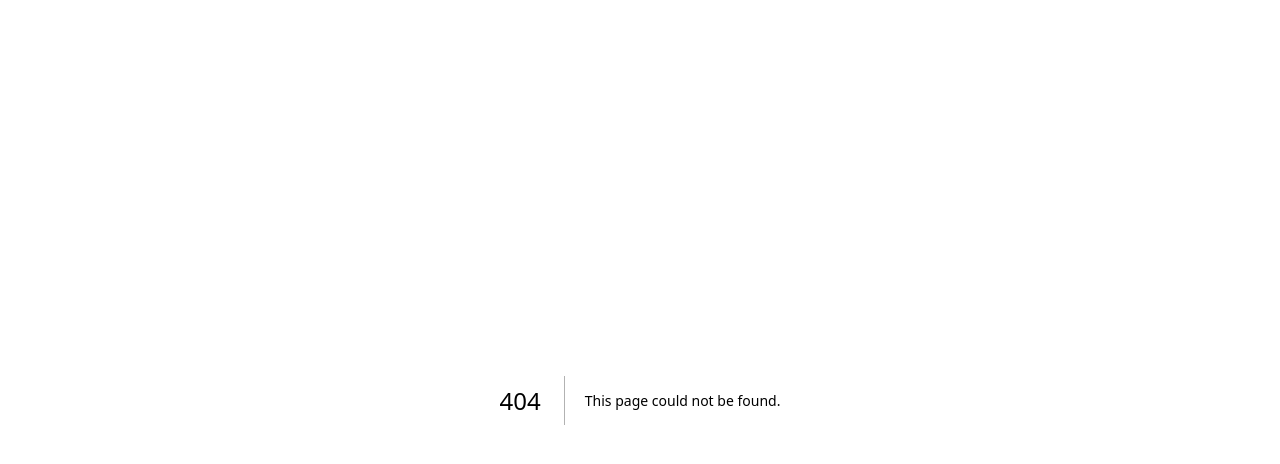
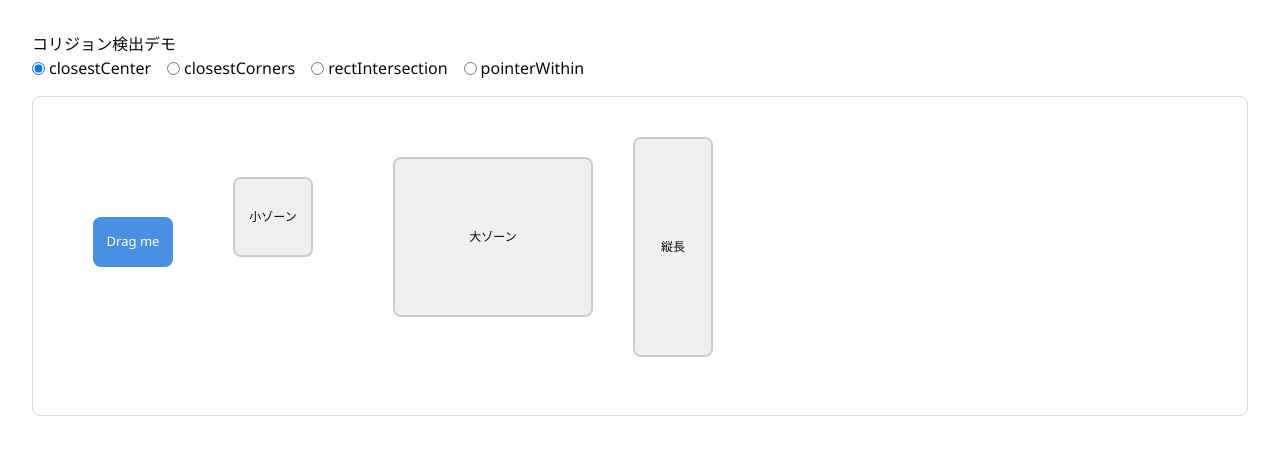
Before and after one commit to tainakarorue/2026-next-dndkit-lesson, a Next.js app: page /lesson/07 in a window 1280 px wide. Before the commit this address had no page. Shown: the top 464 px of the page. Built offline with nearby package versions, Linux system fonts and the light colour scheme; a web font is replaced by a local one.

Commit message:
add lesson 07

```diff
--- /dev/null
+++ b/app/lesson/07/page.tsx
@@ -0,0 +1,193 @@
+'use client'
+
+import { useState } from 'react'
+import {
+  DndContext,
+  DragEndEvent,
+  DragOverEvent,
+  MouseSensor,
+  closestCenter,
+  closestCorners,
+  pointerWithin,
+  rectIntersection,
+  useDraggable,
+  useDroppable,
+  useSensor,
+  useSensors,
+  type CollisionDetection,
+} from '@dnd-kit/core'
+import { CSS } from '@dnd-kit/utilities'
+
+type StrategyKey =
+  | 'closestCenter'
+  | 'closestCorners'
+  | 'rectIntersection'
+  | 'pointerWithin'
+
+const STRATEGIES: Record<StrategyKey, CollisionDetection> = {
+  closestCenter,
+  closestCorners,
+  rectIntersection,
+  pointerWithin,
+}
+
+type Zone = {
+  id: string
+  label: string
+  x: number
+  y: number
+  width: number
+  height: number
+}
+
+const ZONES: Zone[] = [
+  { id: 'zone-small', label: '小ゾーン', x: 200, y: 80, width: 80, height: 80 },
+  {
+    id: 'zone-large',
+    label: '大ゾーン',
+    x: 360,
+    y: 60,
+    width: 200,
+    height: 160,
+  },
+  { id: 'zone-tall', label: '縦長', x: 600, y: 40, width: 80, height: 220 },
+]
+
+type DroppableBoxProps = Zone & { isOver: boolean }
+
+function DroppableBox({
+  id,
+  label,
+  x,
+  y,
+  width,
+  height,
+  isOver,
+}: DroppableBoxProps) {
+  const { setNodeRef } = useDroppable({ id })
+  return (
+    <div
+      ref={setNodeRef}
+      style={{
+        position: 'absolute',
+        left: x,
+        top: y,
+        width,
+        height,
+        background: isOver ? '#d0f0d0' : '#f0f0f0',
+        border: `2px solid ${isOver ? '#4caf50' : '#ccc'}`,
+        borderRadius: 8,
+        display: 'flex',
+        alignItems: 'center',
+        justifyContent: 'center',
+        fontSize: 12,
+        transition: 'background 0.1s, border-color 0.1s',
+      }}
+    >
+      {label}
+    </div>
+  )
+}
+
+function DraggableCard() {
+  const { attributes, listeners, setNodeRef, transform } = useDraggable({
+    id: 'drag-card',
+  })
+  return (
+    <div
+      ref={setNodeRef}
+      {...listeners}
+      {...attributes}
+      style={{
+        position: 'absolute',
+        left: 60,
+        top: 120,
+        width: 80,
+        height: 50,
+        background: '#4a90e2',
+        color: '#fff',
+        borderRadius: 8,
+        display: 'flex',
+        alignItems: 'center',
+        justifyContent: 'center',
+        cursor: 'grab',
+        fontSize: 13,
+        transform: CSS.Translate.toString(transform),
+        zIndex: 10,
+      }}
+    >
+      Drag me
+    </div>
+  )
+}
+
+export default function Page() {
+  const [strategy, setStrategy] = useState<StrategyKey>('closestCenter')
+  const [overId, setOverId] = useState<string | null>(null)
+  const [droppedZone, setDroppedZone] = useState<string | null>(null)
+
+  const sensors = useSensors(useSensor(MouseSensor))
+
+  function handleDragOver({ over }: DragOverEvent) {
+    setOverId((over?.id as string) ?? null)
+  }
+
+  function handleDragEnd({ over }: DragEndEvent) {
+    setDroppedZone((over?.id as string) ?? null)
+    setOverId(null)
+  }
+
+  return (
+    <div style={{ padding: '2rem' }}>
+      <h2>コリジョン検出デモ</h2>
+      <div
+        style={{ marginBottom: 16, display: 'flex', gap: 16, flexWrap: 'wrap' }}
+      >
+        {(Object.keys(STRATEGIES) as StrategyKey[]).map((key) => (
+          <label
+            key={key}
+            style={{ display: 'flex', alignItems: 'center', gap: 4 }}
+          >
+            <input
+              type="radio"
+              name="strategy"
+              value={key}
+              checked={strategy === key}
+              onChange={() => {
+                setStrategy(key)
+                setDroppedZone(null)
+              }}
+            />
+            {key}
+          </label>
+        ))}
+      </div>
+      {droppedZone && (
+        <p style={{ color: '#4caf50', marginBottom: 12 }}>
+          最後のドロップ先: <strong>{droppedZone}</strong>
+        </p>
+      )}
+      <DndContext
+        sensors={sensors}
+        collisionDetection={STRATEGIES[strategy]}
+        onDragOver={handleDragOver}
+        onDragEnd={handleDragEnd}
+      >
+        <div
+          style={{
+            position: 'relative',
+            height: 320,
+            border: '1px solid #ddd',
+            borderRadius: 8,
+            overflow: 'hidden',
+          }}
+        >
+          {ZONES.map((zone) => (
+            <DroppableBox key={zone.id} {...zone} isOver={overId === zone.id} />
+          ))}
+          <DraggableCard />
+        </div>
+      </DndContext>
+    </div>
+  )
+}
```
